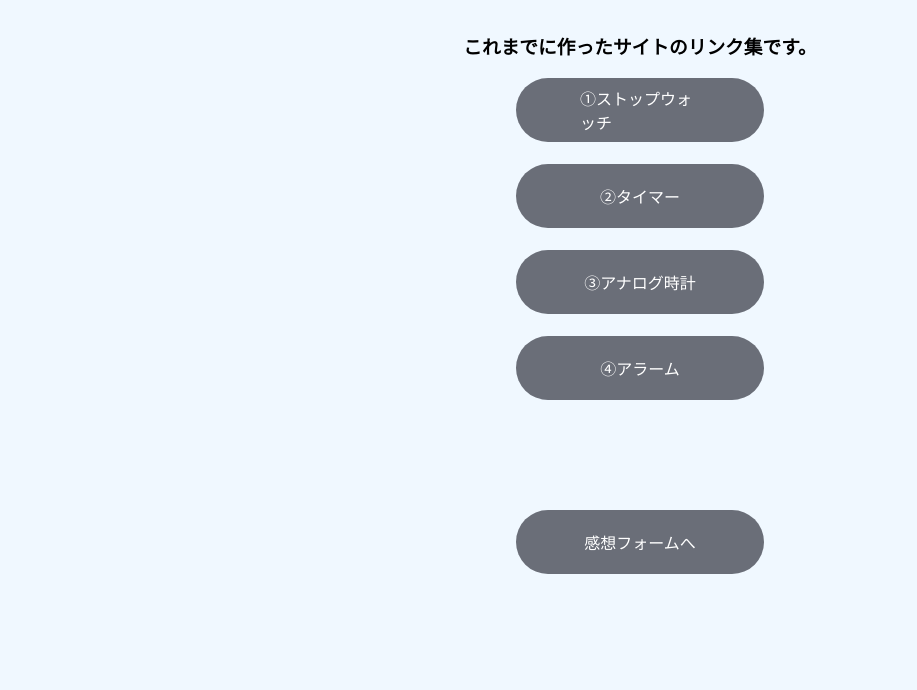
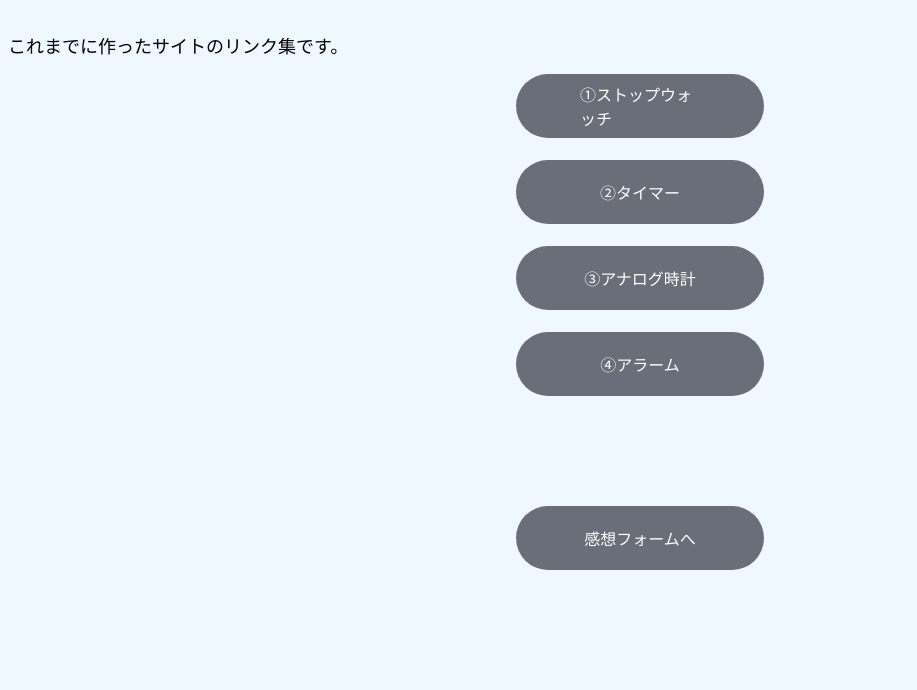
Before and after one commit to Ji-113/link, a plain HTML site: page index.html in a window 1280 px wide. Shown: the part 110-800 px from the top of the page, without its empty margins (0-917 px from the left). Drawn offline with Linux system fonts and the light colour scheme.

Commit message:
Update index.html

```diff
--- a/index.html
+++ b/index.html
@@ -22,7 +22,7 @@
 </head>
 <body>
 <h1>☆☆☆☆☆リンク集☆☆☆☆☆</h1>
-<h3>これまでに作ったサイトのリンク集です。</h3>
+<p><font size="+1">これまでに作ったサイトのリンク集です。</font></p>
 <div id="stopwatch"><a href="https://ji-113.github.io/stopwatch/" class="btn_25" target=”_blank”><span>➀ストップウォッチ</span></a></div>
   <br>
 <div id="timer"><a href="https://ji-113.github.io/timer/" class="btn_25" target=”_blank”><span>➁タイマー</span></a></div>
```
